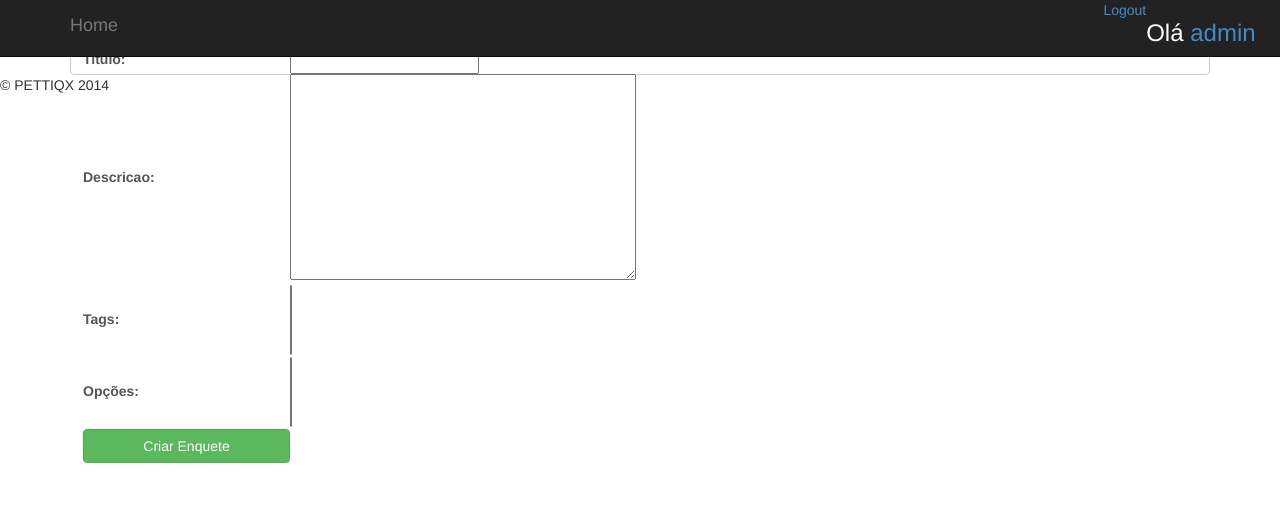
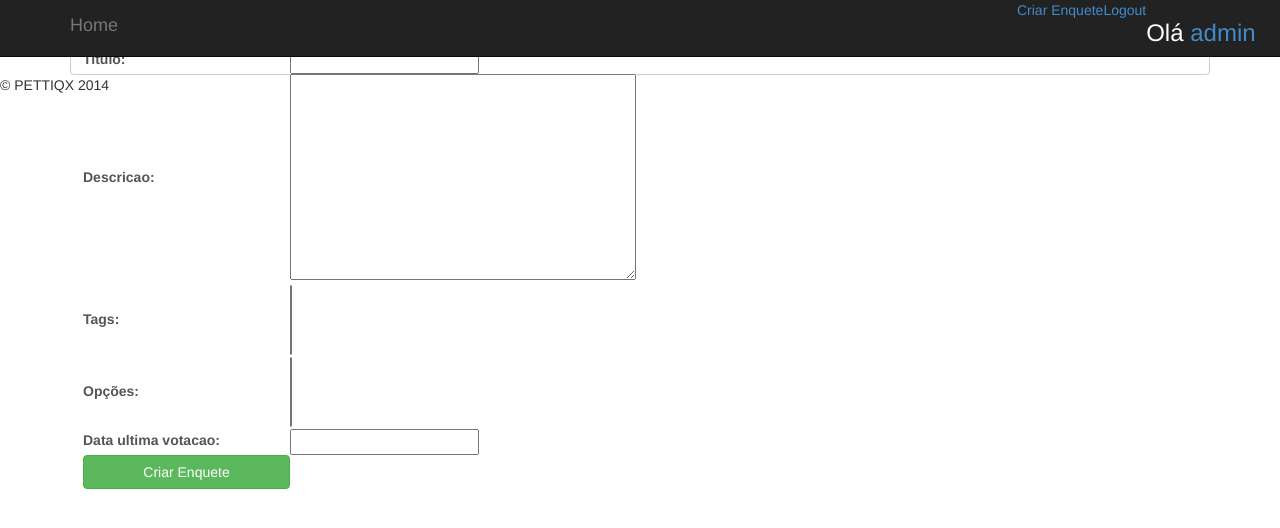
Before and after one commit to fenexomega/Plebicite, a Django app: page /create_enquete in a window 1280 px wide. Shown: the top 528 px of the page. Run offline with Django 3.2, Linux system fonts and the light colour scheme; a user stored in the database is signed in; data that the repository does not hold is empty; parts of the project's set-up code (start-up, migrations or seed data) failed here and were passed over; some libraries are stand-ins or nearby versions.

Commit message:
Pequena mudança na página de registro

```diff
--- a/Pleby/models.py
+++ b/Pleby/models.py
@@ -19,6 +19,7 @@ class Enquete(models.Model):
 	descricao = models.TextField(blank=None)
 	tags = models.ManyToManyField(Tag,blank=None)
 	opcoes = models.ManyToManyField(Opcao,verbose_name="opções")
+	data_ultima_votacao = models.DateField(null=False,blank=False)
 	def __unicode__(self):
 		return self.titulo
 
--- a/Pleby/templates/base.html
+++ b/Pleby/templates/base.html
@@ -49,11 +49,12 @@
                 {{ loginform.password }}
 	            </div>
 	            <button type="submit" class="btn btn-success">Logar</button>
-            <a href="{% url "create_usuario" %}" class="navbar-right navbar-nav " >Registrar</a>
+            <a href="{% url "registrar" %}" class="navbar-right navbar-nav " >Registrar</a>
             </form>
 			{% else %}
 				<h3 class="navbar-right" id="user-username" >Olá <a href="#">{{ user.username }}</a></h3>
 				<a class="navbar-right" href="{% url "log_out" %}" >Logout</a>
+        <a class="navbar-right" href="{% url "create_enquete" %}" >Criar Enquete</a>
 			{% endif %}
 	    	</div><!--/.navbar-collapse -->
 	    </div>
--- a/Pleby/templates/create_usuario.html
+++ b/Pleby/templates/registrar.html
@@ -4,7 +4,7 @@
 	{% endblock %}
 	{% block body %}
 	<div class="container">
-		<form method="post" class="form-signin" action="{% url "create_usuario" %}" >
+		<form method="post" class="form-signin" action="{% url "registrar" %}" >
 			{% csrf_token %}
 			<table>
 			{{	form.as_table }}
--- a/Pleby/urls.py
+++ b/Pleby/urls.py
@@ -3,8 +3,8 @@ urlpatterns = patterns('',
 
     url(r'^$','Pleby.views.index',name="index"),
     url(r'^login$','Pleby.views.login_user',name="login"),
-    url(r'^create_usuario$','Pleby.views.create_usuario',name="create_usuario"),
+    url(r'^registrar$','Pleby.views.registrar',name="registrar"),
     url(r'^enquete_detail_(?P<id>\d+)$','Pleby.views.detalhe_enquete',name="detalhe_enquete"),
     url(r'^log_out$','Pleby.views.log_out',name="log_out"),
-    url(r'^create_enquete$','Pleby.views.create_enquete',name="create_enquete")
+    url(r'^create_enquete$','Pleby.views.create_enquete',name="create_enquete"),
 )
--- a/Pleby/views.py
+++ b/Pleby/views.py
@@ -1,3 +1,5 @@
+#encoding: utf-8
+
 from django.shortcuts import render,redirect
 from django.http import HttpResponseRedirect
 from django.core.urlresolvers import reverse
@@ -33,7 +35,9 @@ def detalhe_enquete(request,id):
 	return render(request,'enquete_detalhe.html',{'enquete':enquete})
 
 
-def create_usuario(request):
+def registrar(request):
+	if request.user.is_authenticated(): #Se o usuário está autenticado
+		return HttpResponseRedirect(reverse("index")) # Redireione
 	if request.POST:
 		form = CreateUsuarioForm(request.POST)
 		if form.is_valid():
@@ -49,9 +53,10 @@ def create_usuario(request):
 			user 			= authenticate(username=username,password=password)
 			login(request,user)
 			return HttpResponseRedirect(reverse("index"))
-		return render(request,'create_usuario.html',{'form':form})
+		return render(request,'registrar.html',{'form':form})
 	form = CreateUsuarioForm()
-	return render(request,'create_usuario.html',{'form':form})
+	return render(request,'registrar.html',{'form':form})
+
 
 
 def create_enquete(request):
```
Also changed, not shown: Pleby/migrations/0001_initial.py (deleted), Pleby/migrations/0002_usuario_especial.py (deleted), Pleby/migrations/0003_tag_enquetes.py (deleted), Pleby/migrations/__init__.py (deleted), db.sqlite3.
